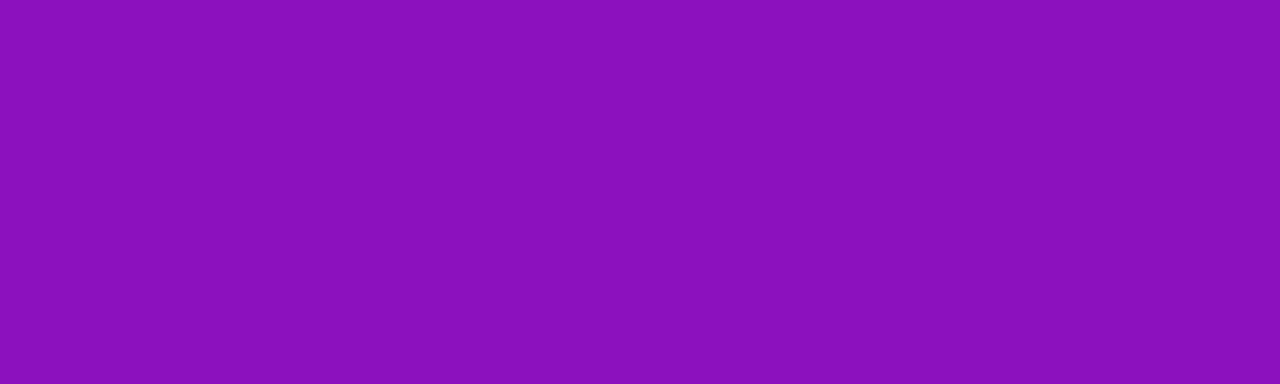
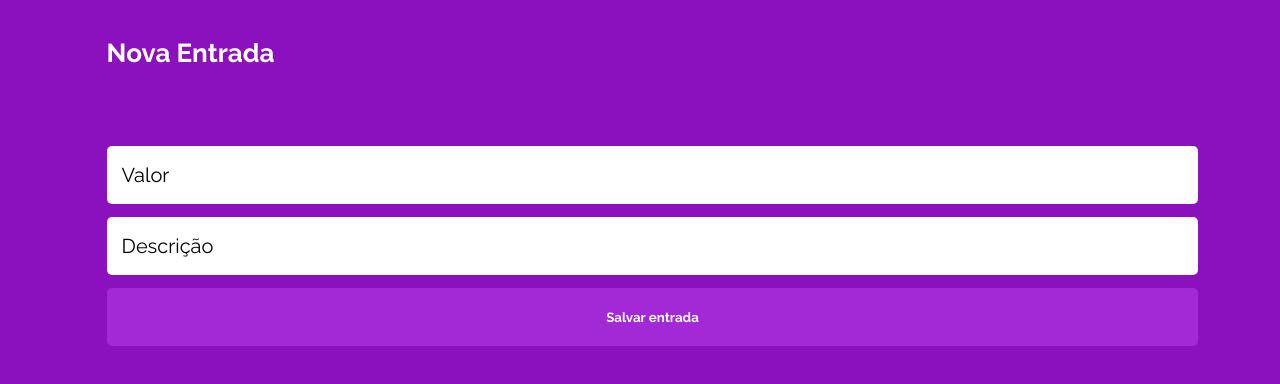
Before and after one commit to raulriato/myWallet, a JavaScript app: page /money-in in a window 1280 px wide. Before the commit this address had no page. Shown: the top 384 px of the page. Built offline with nearby package versions, Linux system fonts and the light colour scheme.

Commit message:
feat new transaction page layout

```diff
--- a/src/components/App.js
+++ b/src/components/App.js
@@ -1,7 +1,8 @@
-import { GlobalStyle } from "../styles/GlobalStyle";
+import { GlobalStyle } from "../styles";
 import { BrowserRouter, Routes, Route } from "react-router-dom";
 import SignIn from "./SignIn";
 import SignUp from "./SignUp";
+import NewTransaction from "./common/NewTransaction";
 
 export default function App() {
     return (
@@ -11,6 +12,8 @@ export default function App() {
                 <Routes>
                     <Route path="/sign-in" element={<SignIn />} />
                     <Route path="/sign-up" element={<SignUp />} />
+                    <Route path="/money-in" element={<NewTransaction moneyIn />} />
+                    <Route path="/money-out" element={<NewTransaction />} />
                 </Routes>
             </BrowserRouter>
         </>
--- /dev/null
+++ b/src/components/common/NewTransaction.js
@@ -0,0 +1,61 @@
+import styled from "styled-components";
+import { Button, Input } from "../../styles";
+
+export default function NewTransaction({ moneyIn }) {
+    return (
+        moneyIn ?
+            <Wrapper>
+                <h1>Nova Entrada</h1>
+                <Input
+                    type="number"
+                    placeholder="Valor"
+                    name="value"
+                    required
+                />
+                <Input
+                    type="text"
+                    placeholder="Descrição"
+                    name="value"
+                    required
+                />
+                <Button>Salvar entrada</Button>
+            </Wrapper>
+            :
+            <Wrapper>
+                <h1>Nova Saída</h1>
+                <Input
+                    type="number"
+                    placeholder="Valor"
+                    name="value"
+                    required
+                />
+                <Input
+                    type="text"
+                    placeholder="Descrição"
+                    name="value"
+                    required
+                />
+                <Button>Salvar Saída</Button>
+            </Wrapper>
+    )
+}
+
+const Wrapper = styled.div`
+    font-size: 20px;
+    padding-left: 25px;
+    display: flex;
+    flex-direction: column;
+    align-items: center;
+
+    h1 {
+        width: 87%;
+        text-align: start;
+        font-size: 26px;
+        font-weight: 700;
+        margin: 40px 0 80px
+    }
+
+    input {
+        margin-bottom: 13px;
+    }
+`;
--- a/src/styles/Button.js
+++ b/src/styles/Button.js
@@ -1,8 +1,9 @@
 import styled from "styled-components";
 
-const Button = styled.button`
+export const Button = styled.button`
     width: 87%;
     height: 58px;
+    color: rgba(255, 255, 255, 1);
     background-color: rgba(163, 40, 214, 1);
     font-family: 'Raleway', sans-serif;
     font-weight: 700;
@@ -30,5 +31,3 @@ const Button = styled.button`
             cursor: initial;
     ` : ''}
 `;
-
-export default Button;
--- a/src/styles/Input.js
+++ b/src/styles/Input.js
@@ -1,13 +1,15 @@
 import styled from "styled-components";
 
-const Input = styled.input`
+export const Input = styled.input`
     width: 87%;
     height: 58px;
     font-family: 'Raleway', sans-serif;
+    font-size: 20px;
     padding-left: 15px;
     background-color: rgba(255, 255, 255, 1);
     border-radius: 5px;
     color: rgba(0, 0, 0, 1);
+    border: none;
 
     &::placeholder {
         color: rgba(0, 0, 0, 1);
@@ -24,5 +26,3 @@ const Input = styled.input`
         }
     ` : ''}
 `;
-
-export default Input;
--- /dev/null
+++ b/src/styles/index.js
@@ -0,0 +1,9 @@
+import { GlobalStyle } from "./GlobalStyle";
+import { Input } from "./Input";
+import { Button } from "./Button";
+
+export {
+    GlobalStyle,
+    Input,
+    Button
+}
```
